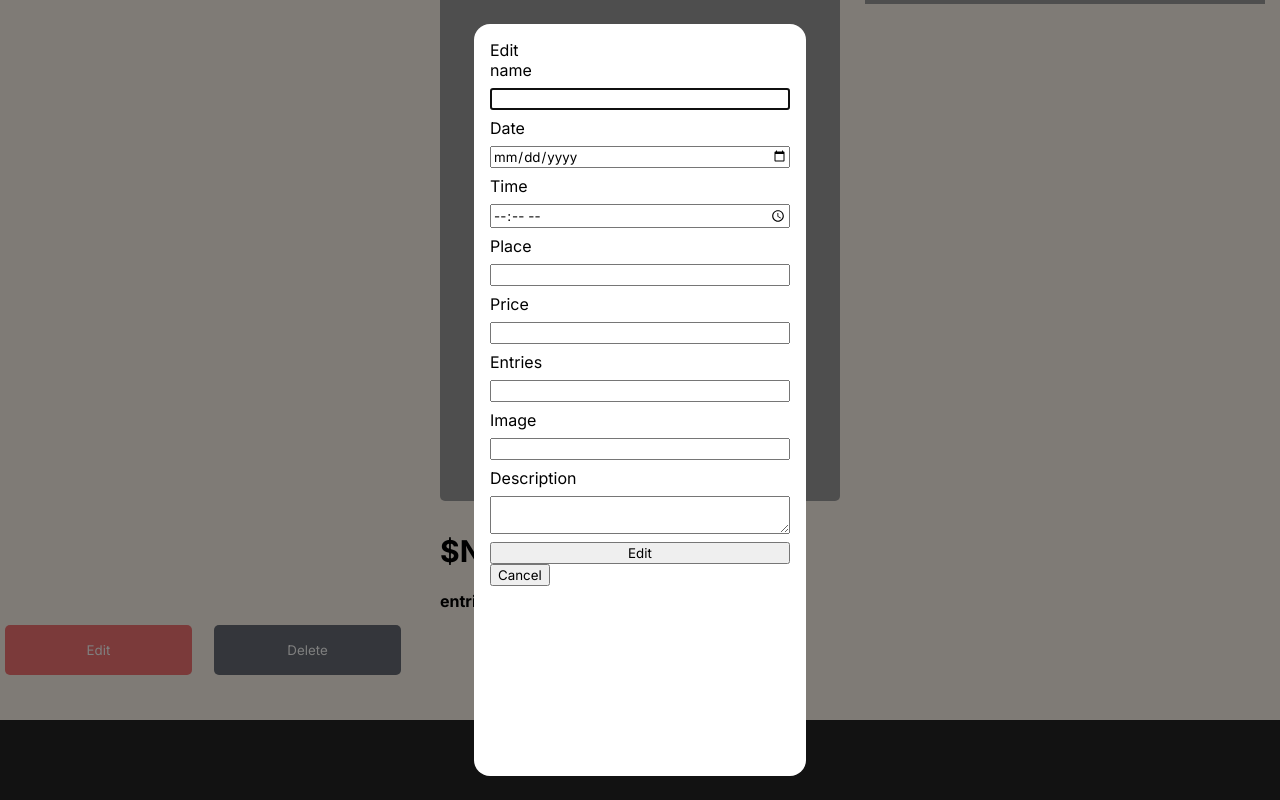
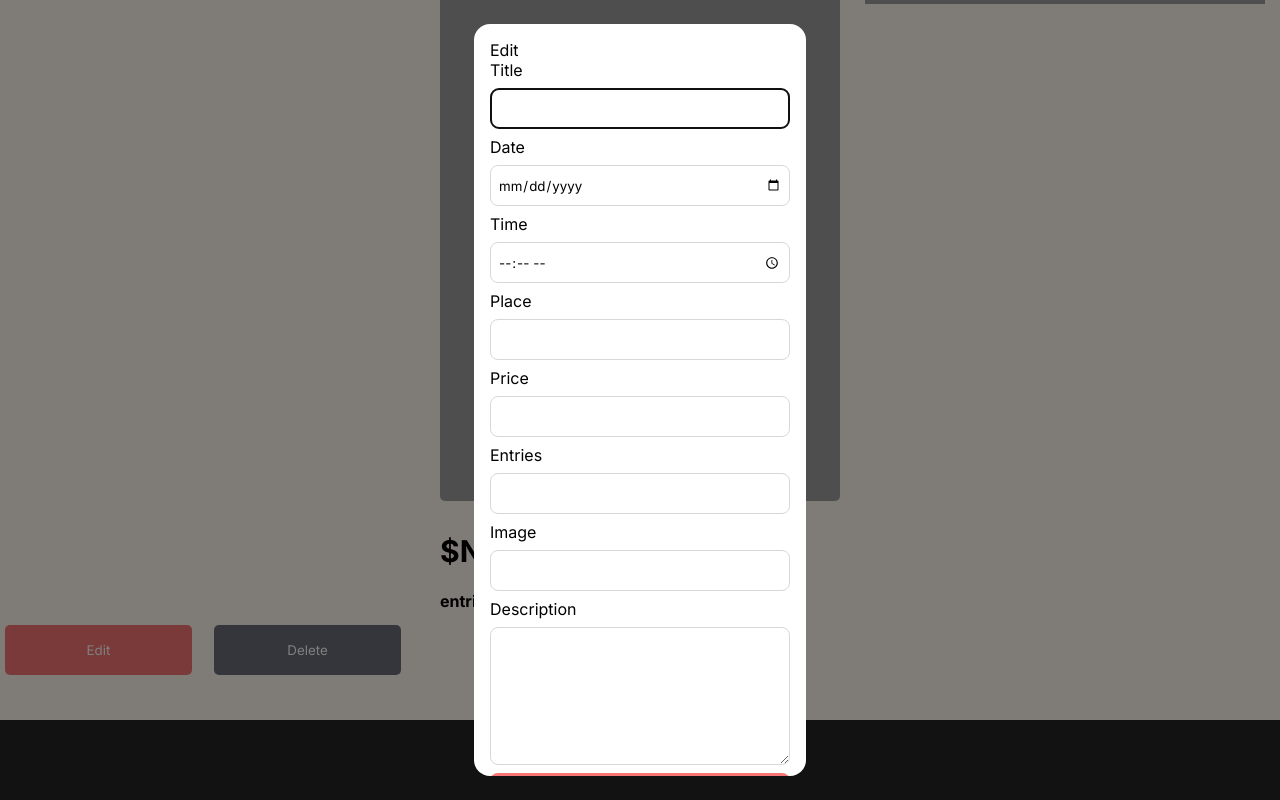
Before and after one commit to VitorPio7/Eventura, a React (Vite) app in the folder Eventura/: page /events/1 in a window 1280 px wide. Both pictures are taken after a click on the button "Edit". Shown: the part 211-1011 px from the top of the page. Built offline with nearby package versions, Linux system fonts and the light colour scheme; no server answers; grey boxes are pictures that could not be loaded.

Commit message:
today
today

```diff
--- a/Eventura/src/componentes/Form.jsx
+++ b/Eventura/src/componentes/Form.jsx
@@ -1,3 +1,4 @@
+import Style from "../componentes/css/Form.module.css"
 export default function Form({handleSubmit,typeText,data}) {
     function onSubmit(event){
         event.preventDefault();
@@ -15,8 +16,8 @@ export default function Form({handleSubmit,typeText,data}) {
         };
         handleSubmit(eventData);
     }
-    return <form onSubmit={onSubmit}>
-    <label htmlFor="name">name</label>
+    return <form className={Style.formDiv} onSubmit={onSubmit}>
+    <label htmlFor="name">Title</label>
             <input type="text" name="name" defaultValue={data?.title??''} required/>
            <label htmlFor="date" >Date</label>
             <input type="date" name="date" defaultValue={data?.date??''} required/>
--- /dev/null
+++ b/Eventura/src/componentes/css/Form.module.css
@@ -0,0 +1,21 @@
+.formDiv input{
+    height: 25px;
+    border-radius: 8px;
+    border-color:#D5D7DA ;
+    border-style: solid;
+    border-width: 1px;
+    padding: 7px;
+}
+.formDiv textarea{
+    height: 122px;
+    border-color:#D5D7DA ;
+    border-radius: 8px;
+    padding: 7px;
+}
+.formDiv button{
+    height: 40px;
+    border-radius: 8px;
+    border-color: transparent;
+    background-color: #F87575;
+    color: white;
+}
--- a/Eventura/src/pages/Modal/Modal.jsx
+++ b/Eventura/src/pages/Modal/Modal.jsx
@@ -15,7 +15,7 @@ export default function Modal({typeText, handleChangeModal,children}){
         <dialog className={Style.modal} ref={dialog} onClose={handleChangeModal} >
             {typeText}
             {children}
-        <button onClick={handleChangeModal}>Cancel</button>
+        <button className={Style.cancel} onClick={handleChangeModal}>Cancel</button>
         </dialog>,
         document.getElementsByTagName("body")[0]
     )
--- a/Eventura/src/pages/css/Modal.module.css
+++ b/Eventura/src/pages/css/Modal.module.css
@@ -20,3 +20,12 @@ body > .modal{
     align-self: center;
     justify-self: center;
 }
+.cancel{
+    width: 300px;
+    height: 40px;
+    margin-top: 5px;
+    border-radius: 8px;
+    border-color: transparent;
+    color: white;
+    background-color: #686D76;
+}
```
